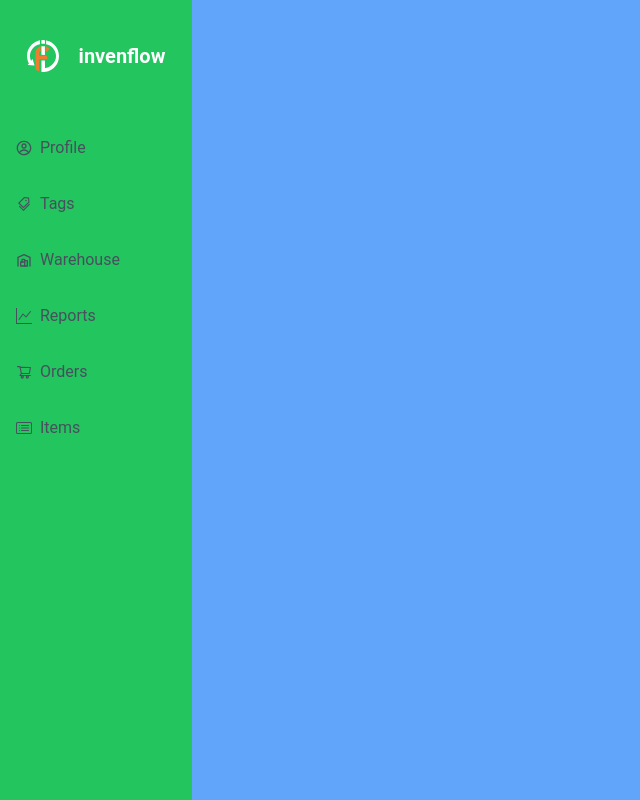
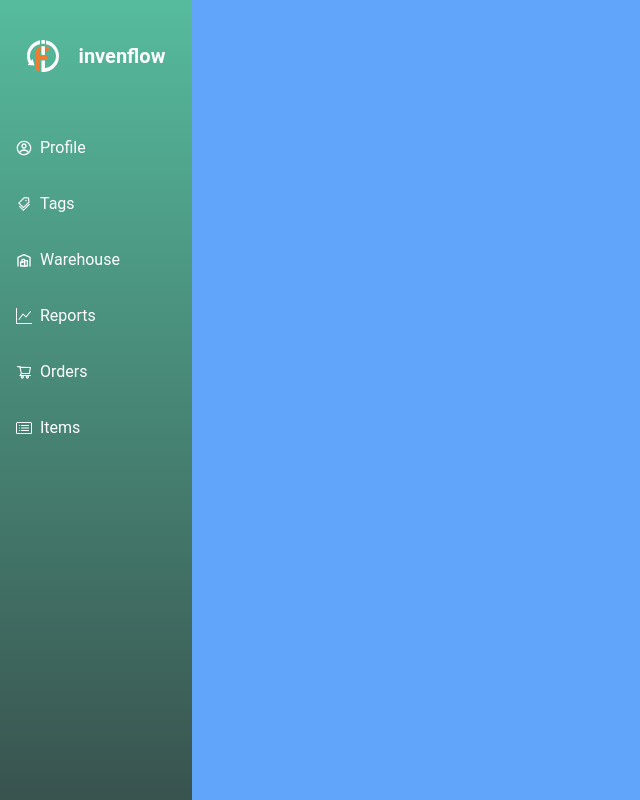
Before and after one commit to PabloWyss/ERP-Project, a React (Create React App) app in the folder frontend/: page / in a window 1280 px wide. Shown: the whole page, without its empty margins (0-640 px from the left). Built offline with nearby package versions, Linux system fonts and the light colour scheme.

Commit message:
clicked button is transparent white

```diff
--- a/frontend/src/Components/SideBar/index.js
+++ b/frontend/src/Components/SideBar/index.js
@@ -9,7 +9,7 @@ import logo from '../../Assets/Logos/logo_white.svg';
 
 const SideBar = () => {
   return (
-    <div className="fixed py-10 left-0 top-0 h-full flex flex-col w-48 bg-green-500">
+    <div className="fixed py-10 left-0 top-0 h-full flex flex-col w-48 bg-gradient-to-b from-gradientFrom to-gradientTo">
       <div className="flex items-center justify-center">
         <img src={logo} alt="Invenflow Logo" className="w-8 h-8 mr-5" />
         <h1 className="text-white text-xl font-bold">invenflow</h1>
@@ -17,7 +17,7 @@ const SideBar = () => {
       <div className="mt-10">
         <NavLink to="/profile">
           {({isActive}) => (
-            <button className={`flex items-center w-full text-left mt-4 ${isActive ? 'bg-blue-500' : ''}`}>
+            <button className={`flex items-center w-full text-left mt-4 ${isActive ? 'bg-white bg-opacity-60 text-rgba(58, 89, 84, 1)' : 'text-white'}`}>
               <ProfileIcon className="mr-2" />
               Profile
             </button>
@@ -25,7 +25,7 @@ const SideBar = () => {
         </NavLink>
         <NavLink to="/tags">
           {({isActive}) => (
-            <button className={`flex items-center w-full text-left mt-4 ${isActive ? 'bg-blue-500' : ''}`}>
+            <button className={`flex items-center w-full text-left mt-4 ${isActive ? 'bg-white bg-opacity-60 text-rgba(58, 89, 84, 1)' : 'text-white'}`}>
               <TagsIcon className="mr-2" />
               Tags
             </button>
@@ -33,7 +33,7 @@ const SideBar = () => {
         </NavLink>
         <NavLink to="/warehouse" >
           {({isActive}) => (
-            <button className={`flex items-center w-full text-left mt-4 ${isActive ? 'bg-blue-500' : ''}`}>
+            <button className={`flex items-center w-full text-left mt-4 ${isActive ? 'bg-white bg-opacity-60 text-rgba(58, 89, 84, 1)' : 'text-white'}`}>
               <WarehouseIcon className="mr-2" />
               Warehouse
             </button>
@@ -41,7 +41,7 @@ const SideBar = () => {
         </NavLink>
         <NavLink to="/reports" >
           {({isActive}) => (
-            <button className={`flex items-center w-full text-left mt-4 ${isActive ? 'bg-blue-500' : ''}`}>
+            <button className={`flex items-center w-full text-left mt-4 ${isActive ? 'bg-white bg-opacity-60 text-rgba(58, 89, 84, 1)' : 'text-white'}`}>
               <ReportsIcon className="mr-2" />
               Reports
             </button>
@@ -49,7 +49,7 @@ const SideBar = () => {
         </NavLink>
         <NavLink to="/orders">
           {({isActive}) => (
-            <button className={`flex items-center w-full text-left mt-4 ${isActive ? 'bg-blue-500' : ''}`}>
+            <button className={`flex items-center w-full text-left mt-4 ${isActive ? 'bg-white bg-opacity-60 text-rgba(58, 89, 84, 1)' : 'text-white'}`}>
               <OrdersIcon className="mr-2" />
               Orders
             </button>
@@ -57,7 +57,7 @@ const SideBar = () => {
         </NavLink>
         <NavLink to="/items">
           {({isActive}) => (
-            <button className={`flex items-center w-full text-left mt-4 ${isActive ? 'bg-blue-500' : ''}`}>
+            <button className={`flex items-center w-full text-left mt-4 ${isActive ? 'bg-white bg-opacity-60 text text-rgba(58, 89, 84, 1)' : 'text-white'}`}>
               <ItemsIcon className="mr-2" />
               Items
             </button>
```
